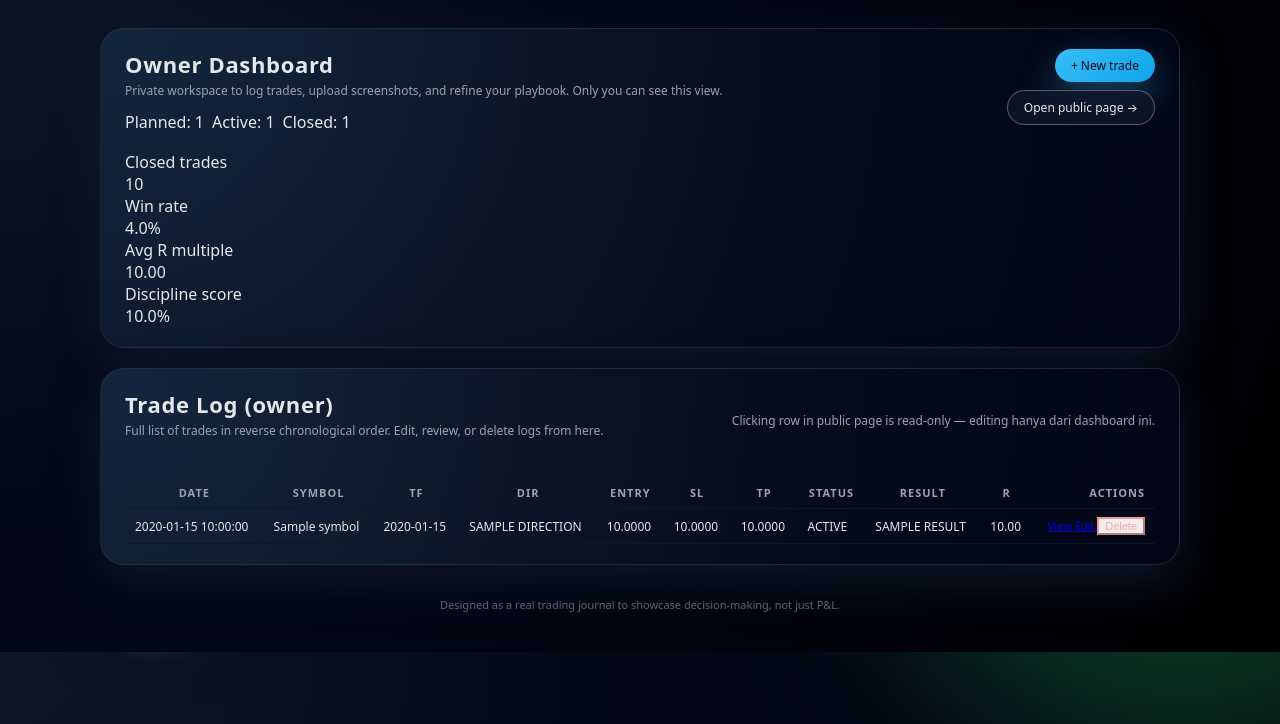
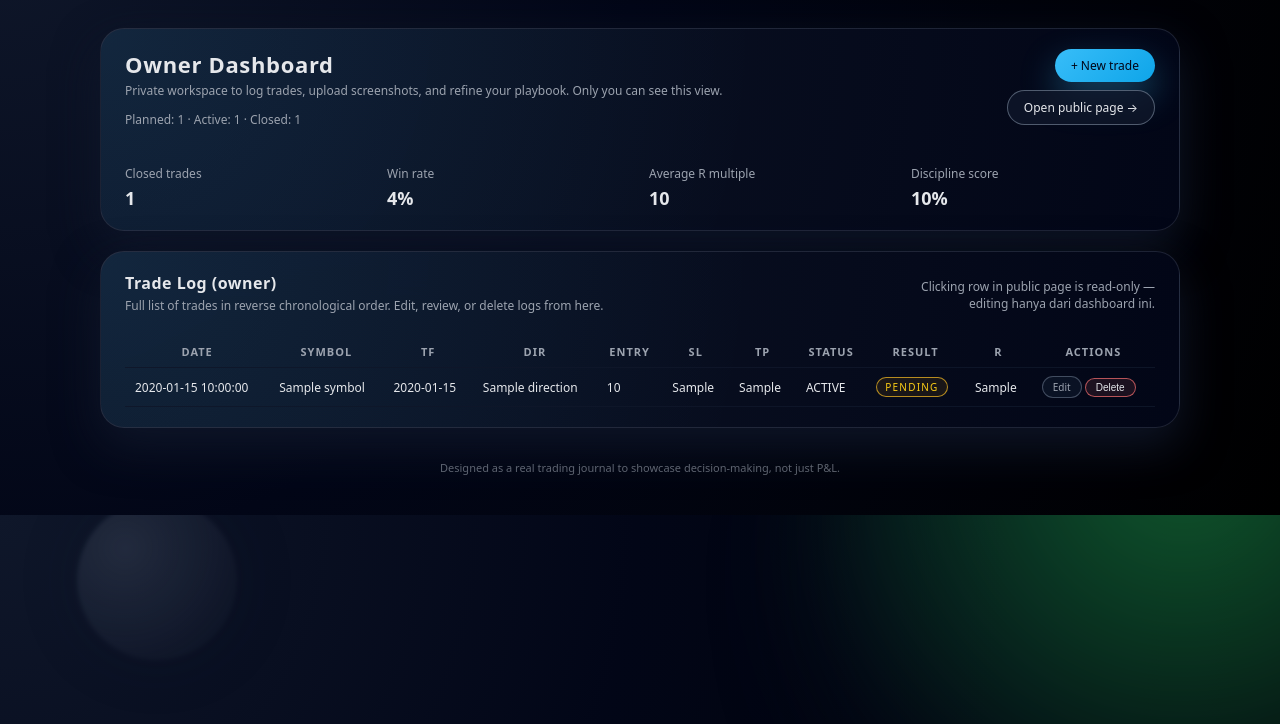
Before and after one commit to banuwij/trading-portfolio, a Flask app: template templates/index.html in a window 1280 px wide. Shown: the part 76-800 px from the top of the page. Run offline with Flask 3, Linux system fonts and the light colour scheme; the template is opened without the code that fills it: most values are stand-ins (such as "Sample title", 1, 10 or a date in 2020).

Commit message:
Refactor Owner Dashboard layout and stats display
Updated the Owner Dashboard layout and statistics display for improved readability and usability.

```diff
--- a/templates/index.html
+++ b/templates/index.html
@@ -4,67 +4,58 @@
 {% block content %}
 
 <div class="glass-card">
-    <div style="display:flex;justify-content:space-between;align-items:flex-start;gap:18px;flex-wrap:wrap;">
+  <div style="display:flex;justify-content:space-between;align-items:flex-start;gap:16px;flex-wrap:wrap;">
     <div>
       <div class="section-heading">Owner Dashboard</div>
       <p class="section-sub">
         Private workspace to log trades, upload screenshots, and refine your playbook.
         Only you can see this view.
       </p>
-            <div style="margin-top:10px;display:flex;gap:8px;flex-wrap:wrap;">
-                <span class="tag-pill">Planned: {{ planned_count }}</span>
-                <span class="tag-pill">Active: {{ active_count }}</span>
-                <span class="tag-pill">Closed: {{ closed_count }}</span>
-            </div>
+      <p class="section-sub" style="margin-top:6px;">
+        Planned: {{ planned_count }} · Active: {{ active_count }} · Closed: {{ closed_count }}
+      </p>
     </div>
     <div style="display:flex;flex-direction:column;gap:8px;align-items:flex-end;">
-            <a href="{{ url_for('new_trade') }}" class="btn btn-primary">+ New trade</a>
-            <a href="{{ url_for('public_view') }}" class="btn-outline" style="font-size:12px;">
+      <a href="{{ url_for('new_trade') }}" class="btn-primary">+ New trade</a>
+      <a href="{{ url_for('public_root') }}" class="btn-outline" style="font-size:12px;">
         Open public page →
       </a>
     </div>
   </div>
 
-    <div class="stats-grid" style="margin-top:18px;">
-        <div class="stat-pill">
-            <div class="stat-label">Closed trades</div>
-            <div class="stat-value">{{ stats.total }}</div>
+  <div style="display:flex;gap:18px;margin-top:22px;flex-wrap:wrap;">
+    <div style="flex:1;min-width:180px;">
+      <div class="section-sub">Closed trades</div>
+      <div style="font-size:18px;font-weight:600;margin-top:4px;">{{ closed_count }}</div>
     </div>
-        <div class="stat-pill">
-            <div class="stat-label">Win rate</div>
-            <div class="stat-value stat-value-accent">
-                {{ "%.1f"|format(stats.win_rate) }}%
+    <div style="flex:1;min-width:180px;">
+      <div class="section-sub">Win rate</div>
+      <div style="font-size:18px;font-weight:600;margin-top:4px;">{{ win_rate }}%</div>
     </div>
+    <div style="flex:1;min-width:180px;">
+      <div class="section-sub">Average R multiple</div>
+      <div style="font-size:18px;font-weight:600;margin-top:4px;">{{ avg_r }}</div>
     </div>
-        <div class="stat-pill">
-            <div class="stat-label">Avg R multiple</div>
-            <div class="stat-value">
-                {{ "%.2f"|format(stats.avg_realized_r) }}
-            </div>
-        </div>
-        <div class="stat-pill">
-            <div class="stat-label">Discipline score</div>
-            <div class="stat-value">
-                {{ "%.1f"|format(stats.discipline_score) }}%
-            </div>
+    <div style="flex:1;min-width:180px;">
+      <div class="section-sub">Discipline score</div>
+      <div style="font-size:18px;font-weight:600;margin-top:4px;">{{ discipline_score }}%</div>
     </div>
   </div>
 </div>
 
 <div class="glass-card" style="margin-top:20px;">
-    <div style="display:flex;justify-content:space-between;align-items:center;gap:10px;flex-wrap:wrap;">
+  <div style="display:flex;justify-content:space-between;align-items:center;gap:12px;flex-wrap:wrap;">
     <div>
-            <div class="section-heading">Trade Log (owner)</div>
+      <div class="section-heading" style="font-size:16px;">Trade Log (owner)</div>
       <p class="section-sub">
         Full list of trades in reverse chronological order. Edit, review, or delete logs from here.
       </p>
     </div>
-        <div style="font-size:12px;color:var(--text-muted);">
+    <p class="section-sub" style="max-width:260px;text-align:right;">
       Clicking row in public page is read-only — editing hanya dari dashboard ini.
-        </div>
+    </p>
   </div>
 
-    <div class="glass-card-soft" style="margin-top:16px;overflow-x:auto;">
   <table>
     <thead>
       <tr>
@@ -78,53 +69,52 @@
         <th>Status</th>
         <th>Result</th>
         <th>R</th>
-                <th style="text-align:right;">Actions</th>
+        <th>Actions</th>
       </tr>
     </thead>
     <tbody>
+    {% if trades %}
       {% for t in trades %}
       <tr>
-                    <td>{{ t.trade_date or '-' }}</td>
-                    <td>{{ t.symbol or '-' }}</td>
-                    <td>{{ t.timeframe or '-' }}</td>
-                    <td>{{ (t.direction or '')|upper }}</td>
-                    <td>{{ "%.4f"|format(t.entry_price) if t.entry_price is not none else '-' }}</td>
-                    <td>{{ "%.4f"|format(t.stop_loss) if t.stop_loss is not none else '-' }}</td>
-                    <td>{{ "%.4f"|format(t.take_profit) if t.take_profit is not none else '-' }}</td>
-                    <td>{{ (t.status or '')|upper }}</td>
-                    <td>{{ (t.result or '')|upper }}</td>
-                    <td>{{ "%.2f"|format(t.realized_r) if t.realized_r is not none else '-' }}</td>
-                    <td style="text-align:right;white-space:nowrap;">
-                        <a href="{{ url_for('trade_detail', trade_id=t.id) }}"
-                           class="filter-btn" style="font-size:11px;">
-                            View
-                        </a>
-                        <a href="{{ url_for('edit_trade', trade_id=t.id) }}"
-                           class="filter-btn" style="font-size:11px;">
-                            Edit
-                        </a>
-                        <form method="post"
-                              action="{{ url_for('delete_trade', trade_id=t.id) }}"
-                              style="display:inline;"
-                              onsubmit="return confirm('Delete this trade permanently?');">
-                            <button type="submit"
-                                    class="filter-btn"
-                                    style="font-size:11px;color:#fca5a5;border-color:rgba(248,113,113,0.7);">
+        <td>{{ t.trade_date }}</td>
+        <td>{{ t.symbol }}</td>
+        <td>{{ t.timeframe }}</td>
+        <td>{{ t.direction }}</td>
+        <td>{{ t.entry_price or "-" }}</td>
+        <td>{{ t.stop_loss or "-" }}</td>
+        <td>{{ t.take_profit or "-" }}</td>
+        <td>{{ t.status }}</td>
+        <td>
+          {% if t.result == "WIN" %}
+            <span class="badge badge-win">Win</span>
+          {% elif t.result == "LOSE" %}
+            <span class="badge badge-lose">Lose</span>
+          {% elif t.result == "BE" %}
+            <span class="badge badge-pending">BE</span>
+          {% else %}
+            <span class="badge badge-pending">Pending</span>
+          {% endif %}
+        </td>
+        <td>{{ t.result_r if t.result_r is not none else "-" }}</td>
+        <td>
+          <a href="{{ url_for('edit_trade', trade_id=t.id) }}" class="link-pill-outline" style="padding:3px 10px;font-size:10px;">Edit</a>
+          <form action="{{ url_for('delete_trade', trade_id=t.id) }}" method="post" style="display:inline;">
+            <button type="submit" class="btn-outline" style="padding:3px 10px;font-size:10px;background:rgba(248,113,113,0.1);border-color:rgba(248,113,113,0.7);">
               Delete
             </button>
           </form>
         </td>
       </tr>
+      {% endfor %}
     {% else %}
       <tr>
-                    <td colspan="11" style="text-align:center;color:var(--text-muted);padding:14px 0;">
+        <td colspan="11" style="text-align:center;color:var(--text-muted);padding:18px 0;">
           No trades yet. Start by logging your first case study using the “New trade” button.
         </td>
       </tr>
-            {% endfor %}
+    {% endif %}
     </tbody>
   </table>
 </div>
-</div>
 
 {% endblock %}
```
Lines whose indentation alone changed are shown as unchanged.
